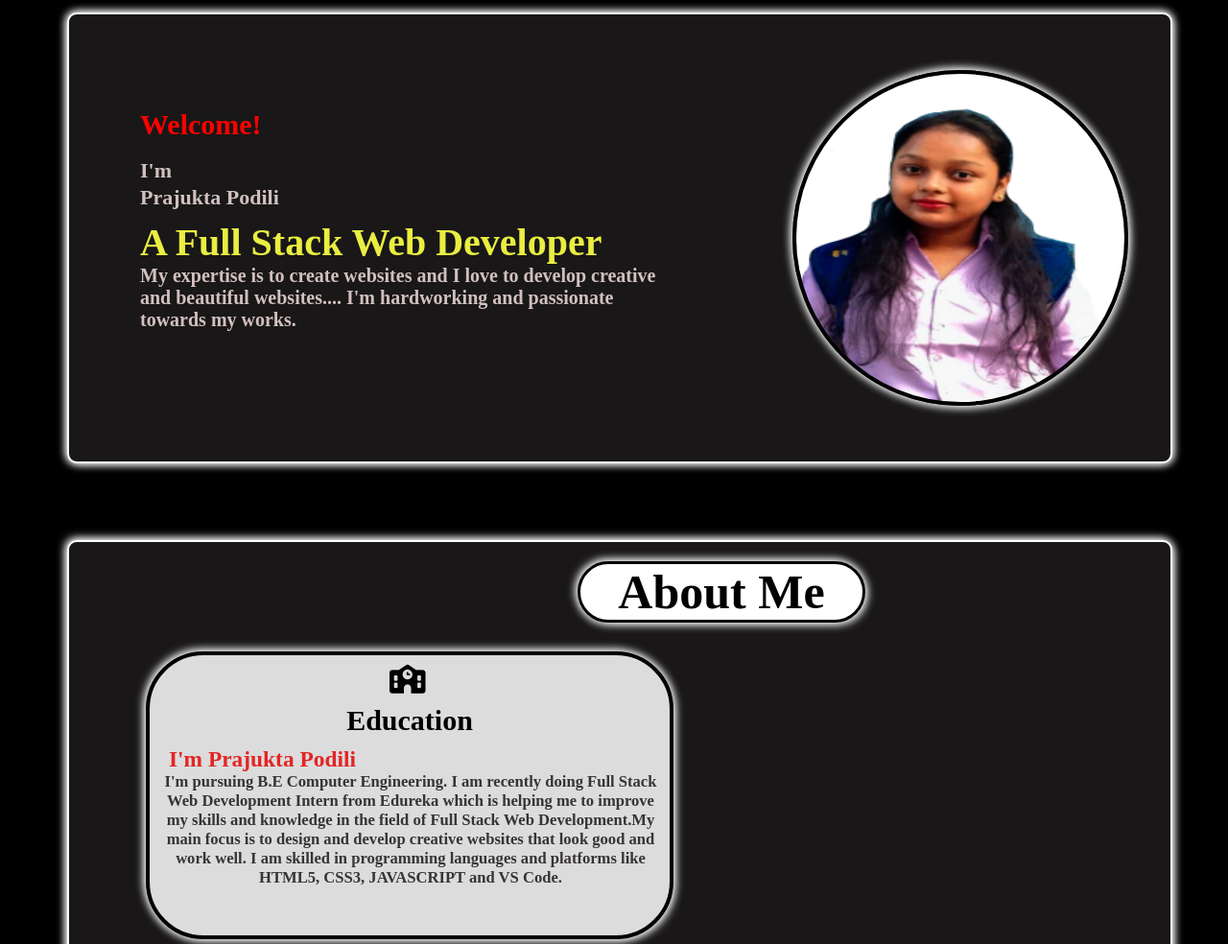
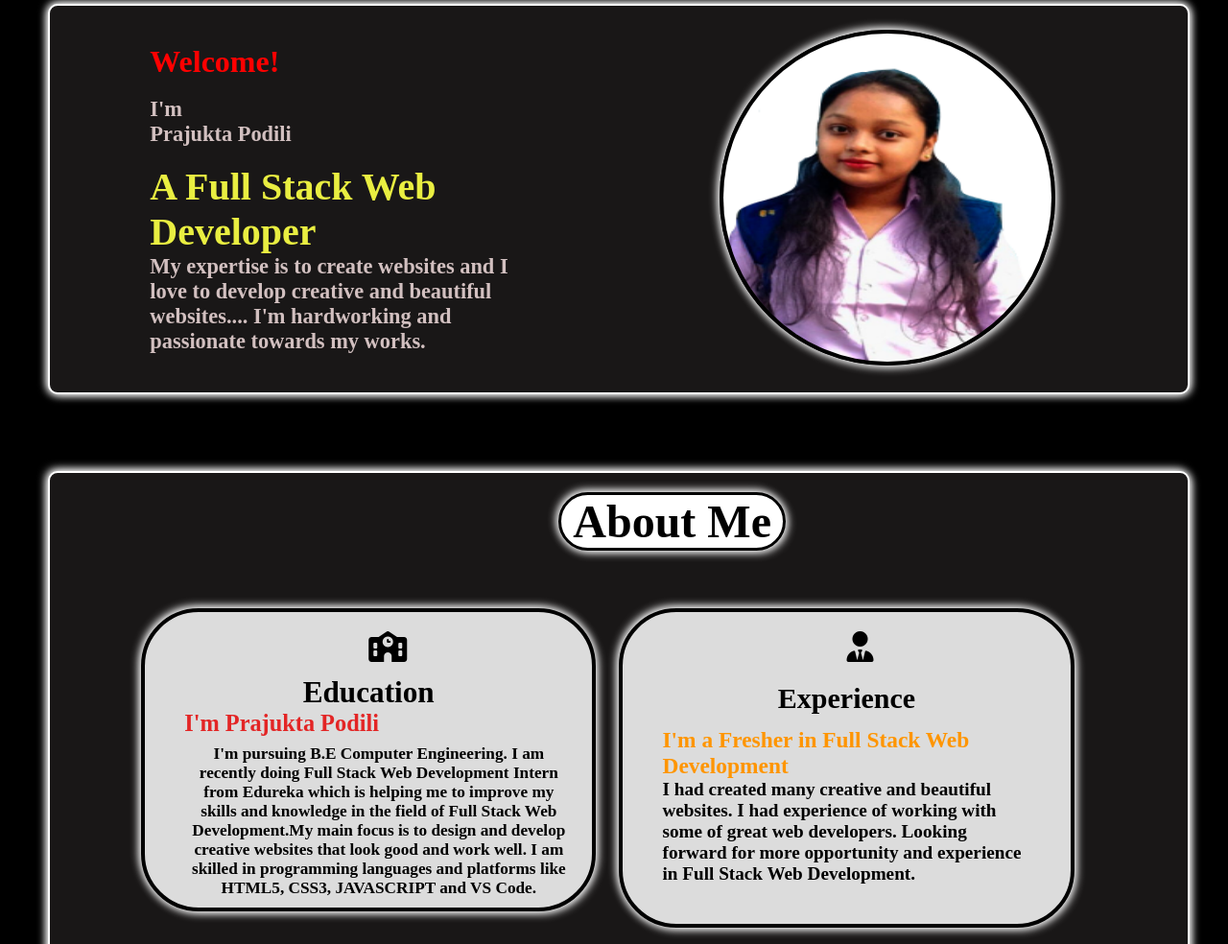
Before and after one commit to PrajuktaP25/Portfolio-Website, a plain HTML site: page index.html in a window 1280 px wide. Shown: the part 148-1132 px from the top of the page at 96% size. Drawn offline with Linux system fonts and the light colour scheme.

Commit message:
Update style.css

```diff
--- a/style.css
+++ b/style.css
@@ -16,7 +16,7 @@ header {
   width: 100%;
   height: 80px;
   box-shadow: 1px 1px 10px rgb(255, 255, 255);
-  margin-top: -17px;
+  margin-top:-2%;
 }
 .port {
   display: flex;
@@ -41,7 +41,7 @@ li {
   background-color: white;
   color: black;
   border: 2px solid black;
-  box-shadow:  1px 1px 10px white, -1px -1px 10px white;
+  box-shadow: 1px 1px 10px white, -1px -1px 10px white;
 }
 a {
   text-decoration: none;
@@ -62,45 +62,44 @@ li:hover {
   display: flex;
   justify-content: center;
   align-items: center;
-  width: 90vw;
-  height: 470px;
+  width: 93%;
+  height: 60%;
   background-color: #191717;
   border: 2px solid rgb(255, 255, 255);
   border-radius: 10px;
-  margin: 80px 10px 0px 70px;
+  margin: 80px 10px 0px 50px;
   box-shadow: 1px 1px 10px white, -1px -1px 10px white;
 }
 .content {
-  width: 600px;
-  height: 350px;
+  width: 40%;
+  height: 100%;
   background-color: #191717;
   color: white;
   margin-right: 30px;
+  margin-left: 60px;
   text-align: left;
   padding: 40px 30px 40px 30px;
 }
 .content h4 {
-  font-size: 30px;
+  font-size: 2rem;
   color: rgb(255, 0, 0);
 }
 .content h2 {
-  font-size: 22px;
-  margin-bottom: 2px;
-  color: #d2c0c0;
+  font-size: 1.4rem;
+color: #d2c0c0;
 }
 .content h1 {
-  font-size: 40px;
-  margin-top: -10px;
-  color: #e9ee41;
+  font-size: 2.5rem;
+color: #e9ee41;
 }
 .content h5 {
-  font-size: 20px;
+  font-size: 1.4rem;
   color: #d2c0c0;
 }
 .photo {
-  width: 350px;
-  height: 350px;
-  margin-left: 80px;
+  width: 40%;
+  height: 50%;
+  margin-left: 10%;
 }
 .photo img {
   border: 4px solid rgb(0, 0, 0);
@@ -109,114 +108,118 @@ li:hover {
 }
 /* About */
 .container_about {
-  width: 90vw;
-  height: 470px;
+  width: 93%;
+  height: 80vh;
   background-color: #191717;
   border: 2px solid rgb(255, 255, 255);
   border-radius: 10px;
-  margin: 80px 10px 0px 70px;
+  margin: 80px 10px 0px 50px;
   box-shadow: 2px 2px 10px white, -2px -2px 10px white;
+  position: relative;
 }
 .container_about h1 {
   color: white;
-  font-size: 50px;
+  font-size: 3rem;
   text-align: center;
   margin-top: 20px;
   border: 3px solid black;
   color: black;
   background-color: white;
   border-radius: 80px;
-  width: 300px;
+  width: 20%;
   margin-left: 530px;
   box-shadow: 2px 2px 10px white, -2px -2px 10px white;
 }
 .education {
-  width: 550px;
-  height: 300px;
-  background-color:gainsboro;
-  font-size: 20px;
-  margin: 30px 50px 0px 80px;
+  width: 40%;
+  padding: 20px 20px 10px 20px;
+  background-color: gainsboro;
+  font-size: 1.3rem;
+  margin: 5% 20% 0 8%;
   float: left;
   border: 4px solid rgb(0, 0, 0);
   border-radius: 60px;
   box-shadow: 2px 2px 10px white, -2px -2px 10px white;
+  position: absolute;
 }
 .education .fa-sharp,
 .fa-solid,
 .fa-school {
-  font-size: 30px;
-  margin: 10px 0px 0px 250px;
+  font-size: 2rem;
+  margin-left: 50%;
   color: black;
 }
 .education h2 {
   color: black;
-  margin-top: 10px;
+  margin-top: 3%;
   text-align: center;
 }
 .education h3 {
   color: rgb(227, 37, 37);
-  margin: 10px 10px 0px 20px;
+  margin-left: 5%;
   text-align: left;
 }
 .education h5 {
-  color: rgb(56, 52, 52);
-  margin: 0px 10px 0px 12px;
+  color: rgb(0, 0, 0);
+  margin: 2% 0 0 5%;
   text-align: center;
 }
-.experience {
-  width: 550px;
-  height: 300px;
+ .experience {
+  width: 40%;
+  padding: 20px 20px 20px 20px;
+  background-color: gainsboro;
+  font-size: 20px;
+  margin: 5% 20% 0 50%;
   float: left;
-  margin: 30px 30px 0px 50px;
-  background-color: gainsboro;
   border: 4px solid rgb(0, 0, 0);
   border-radius: 60px;
   box-shadow: 2px 2px 10px white, -2px -2px 10px white;
+  position: absolute;
 }
 .experience .fa-solid,
 .fa-user-tie {
-  font-size: 40px;
-  margin: 10px 0px 0px 250px;
+  font-size: 2rem;
+  margin-left: 50%;
   color: black;
 }
 .experience h2 {
   color: black;
-  margin-top: 10px;
+  margin-top: 20px;
   text-align: center;
   font-size: 30px;
 }
 .experience h3 {
   color: black;
-  margin: 20px 0px 0px 20px;
+  margin: 3% 0 0 5%;
   text-align: left;
   color: rgb(255, 149, 0);
 }
 .experience h5 {
   color: black;
-  margin: 0px 20px 0px 20px;
+  margin: 0 5% 5% 5%;
   text-align: left;
-  font-size: 17px;
+  font-size: 1.2rem;
 }
 /* Skills */
 .container_skills {
-  width: 90vw;
-  height: 470px;
+  width: 93%;
+  height: 70%;
   background-color: #191717;
   border: 2px solid rgb(255, 255, 255);
   border-radius: 10px;
-  margin: 80px 10px 0px 70px;
+  margin: 80px 10px 0px 50px;
   box-shadow: 2px 2px 10px white, -2px -2px 10px white;
 }
 .container_skills h1 {
   color: white;
-  font-size: 50px;
+  font-size: 3rem;
   text-align: center;
   margin-top: 20px;
   border: 3px solid black;
   color: black;
   background-color: white;
   border-radius: 80px;
-  width: 400px;
+  width: 30%;
   margin-left: 530px;
   box-shadow: 2px 2px 10px white, -2px -2px 10px white;
 }
@@ -225,33 +228,34 @@ li:hover {
   border: 1px solid white;
   padding: 10px 10px 10px 10px;
   border-radius: 20px;
-   box-shadow: 2px 2px 10px white, -2px -2px 10px white
+  box-shadow: 2px 2px 10px white, -2px -2px 10px white;
 }
 /* contact */
 .container_contact {
-  width: 90vw;
-  height: 470px;
+  width: 93%;
+  height: 70%;
   background-color: #191717;
   border: 2px solid rgb(255, 255, 255);
   border-radius: 10px;
-  margin: 80px 10px 0px 70px;
+  margin: 80px 10px 0px 50px;
   box-shadow: 2px 2px 10px white, -2px -2px 10px white;
+  overflow: hidden;
 }
 .container_contact h1 {
   color: white;
-  font-size: 50px;
+  font-size: 3rem;
   text-align: center;
   margin-top: 20px;
   border: 3px solid black;
   color: black;
   background-color: white;
   border-radius: 80px;
-  width: 300px;
+  width: 30%;
   margin-left: 530px;
   box-shadow: 2px 2px 10px white, -2px -2px 10px white;
 }
 .container_contact iframe {
-  width: 800px;
+  width: 50%;
   height: 300px;
   margin-top: 30px;
   margin-left: 50px;
@@ -259,14 +263,14 @@ li:hover {
 .cnt {
   color: white;
   float: right;
-  margin-top: 135px;
+  margin-top: 150px;
   margin-right: 112px;
 }
 footer {
   display: flex;
   background-color: white;
-  width: 100vw;
-  height: 80px;
+  width: 100%;
+  height: 30%;
   margin-top: 40px;
   font-size: 40px;
   padding: 10px 50px 20px 50px;
@@ -286,6 +290,6 @@ a {
 }
 footer h2 {
   color: rgb(0, 0, 0);
-  font-size: 30px;
+  font-size: 2rem;
   margin-left: 30px;
 }
```
